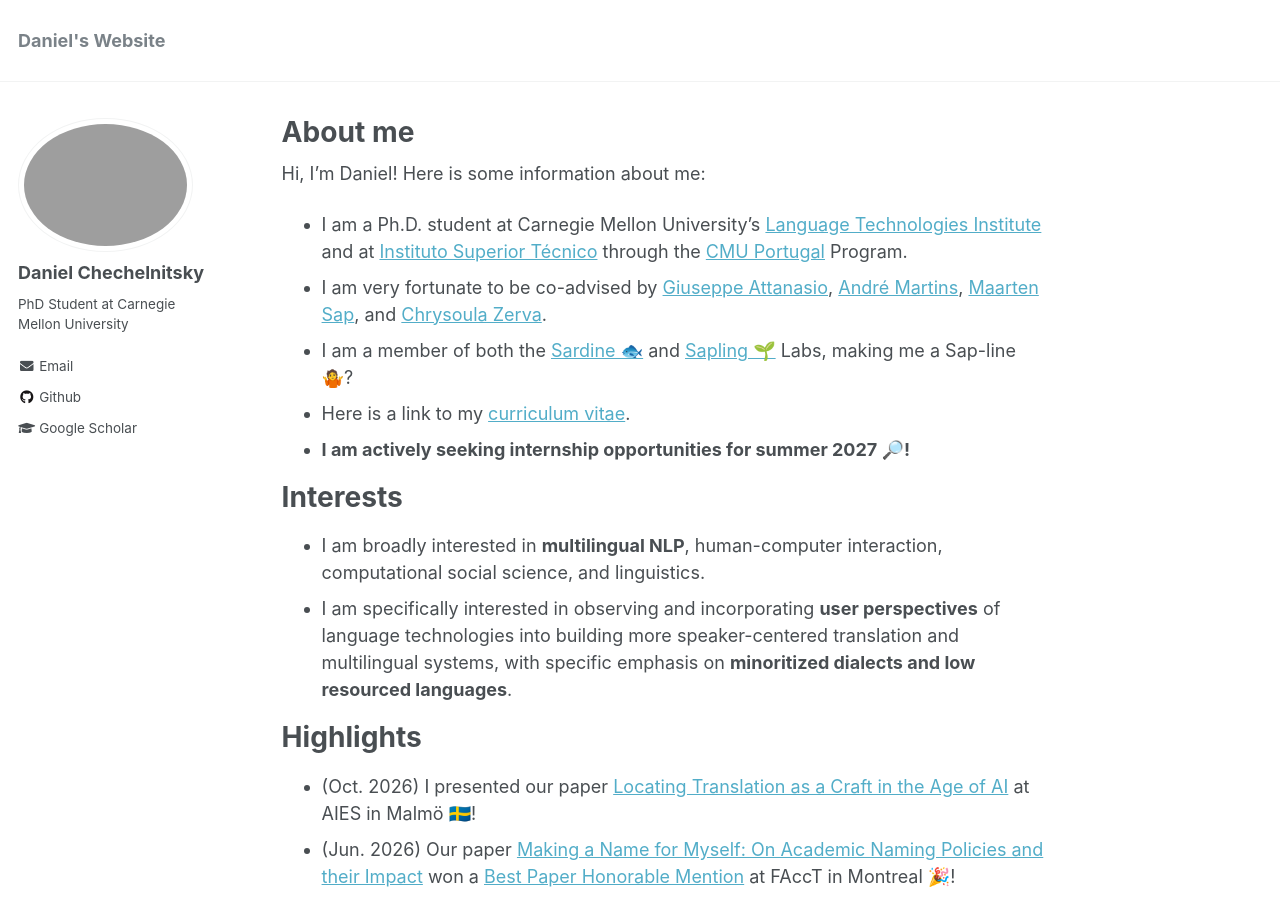
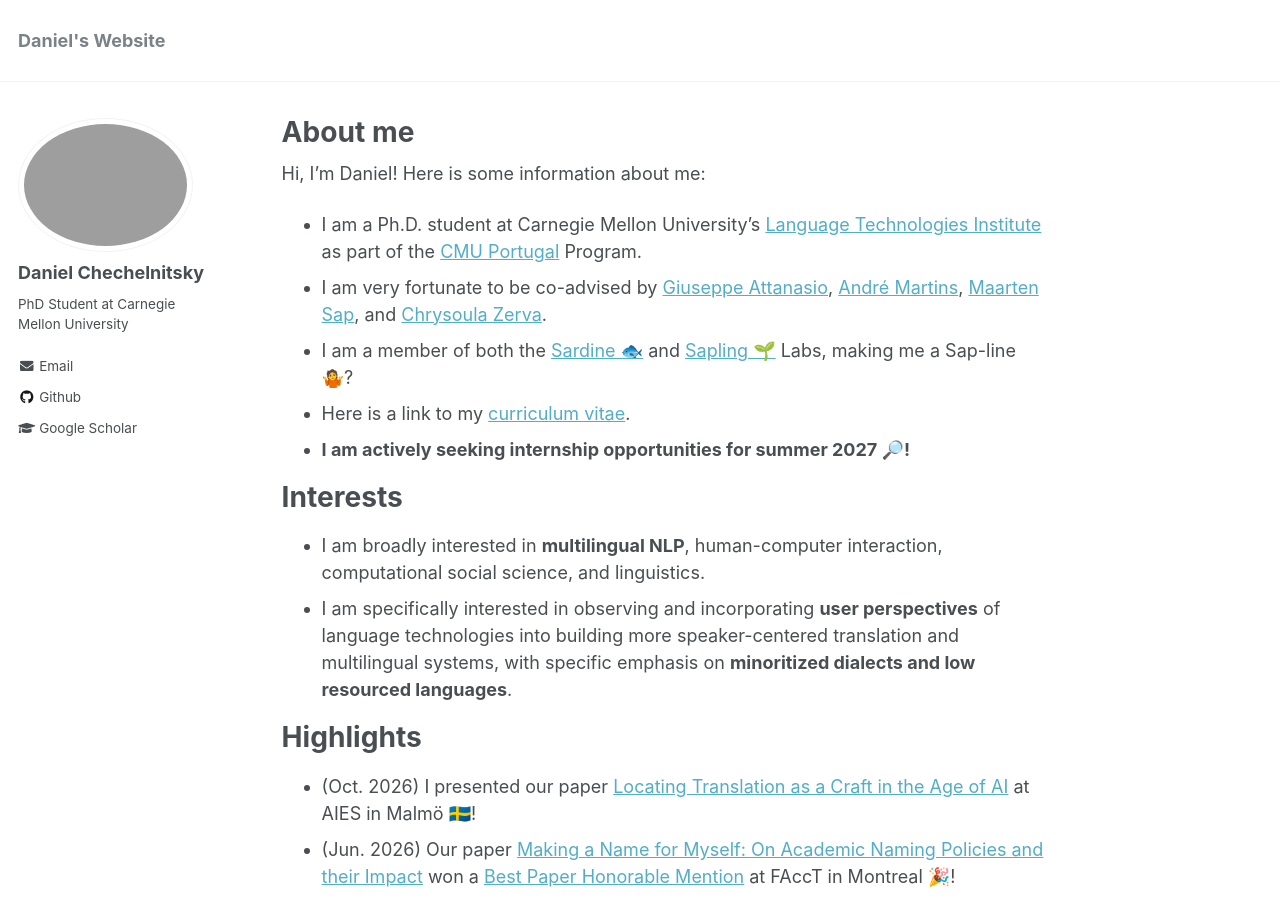
Before and after one commit to chechelnitskd/chechelnitskd.github.io, a Jekyll site: the page built from _pages/about.md, in a window 1280 px wide and 900 px high. Built offline with Jekyll 4.4.1, drawn with Linux system fonts in a browser that asks for light colours.

Commit message:
Update about.md

```diff
--- a/_pages/about.md
+++ b/_pages/about.md
@@ -9,7 +9,7 @@
 ---
 
 Hi, I'm Daniel! Here is some information about me:
-- I am a Ph.D. student at Carnegie Mellon University's [Language Technologies Institute](https://www.lti.cs.cmu.edu/) and at [Instituto Superior Técnico](https://tecnico.ulisboa.pt/en/) through the [CMU Portugal](https://cmuportugal.org/) Program.
+- I am a Ph.D. student at Carnegie Mellon University's [Language Technologies Institute](https://www.lti.cs.cmu.edu/) as part of the [CMU Portugal](https://cmuportugal.org/) Program.
 - I am very fortunate to be co-advised by [Giuseppe Attanasio](https://gattanasio.cc/), [André Martins](https://andre-martins.github.io/), [Maarten Sap](https://maartensap.com/), and [Chrysoula Zerva](https://scholar.google.com/citations?user=S5NGkFsAAAAJ&hl=en).
 - I am a member of both the [Sardine 🐟](https://sardine-lab.github.io/) and [Sapling 🌱](https://maartensap.com/index.html) Labs, making me a Sap-line 🤷?
 - Here is a link to my [curriculum vitae](https://chechelnitskd.github.io/Chechelnitsky_CV_2026.pdf).
```
